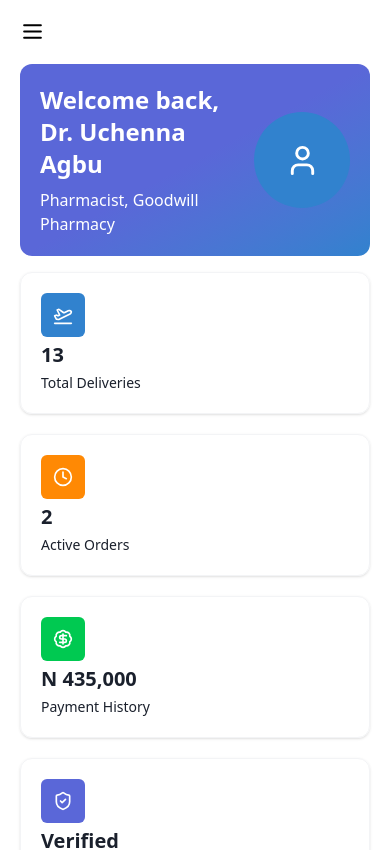
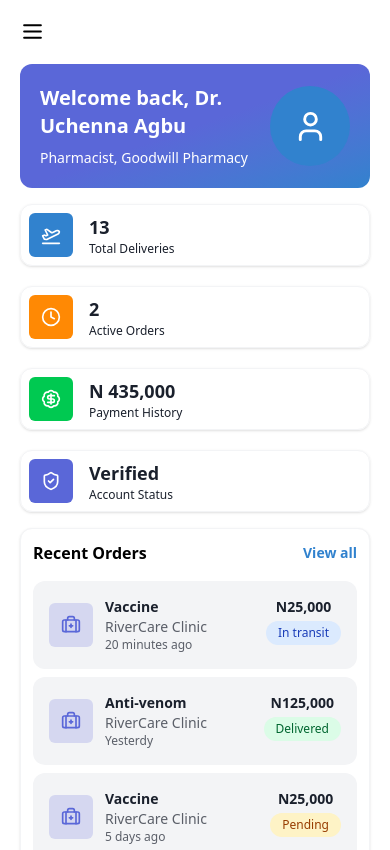
Before and after one commit to Uchenna99/Evtol-Delivery, a React (Vite) app: page /dashboard in a window 390 px wide. Shown: the top 850 px of the page. Built offline with nearby package versions, Linux system fonts and the light colour scheme.

Commit message:
adding dashboard sidebar

```diff
--- a/src/pages/SignupPage.tsx
+++ b/src/pages/SignupPage.tsx
@@ -16,7 +16,7 @@ const SignupPage = () => {
 
   return (
     <>
-        <div className="w-full h-screen bg-background flex max-md:flex-col">
+        <div className="w-full md:h-screen bg-background flex max-md:flex-col">
 
           {/* Left side */}
           <div className="w-full md:w-[40%] h-fit md:h-full flex flex-col items-center justify-center gap-5 py-10 px-5">
--- a/src/pages/dashboard/DashboardHome.tsx
+++ b/src/pages/dashboard/DashboardHome.tsx
@@ -24,15 +24,15 @@ const DashboardHome = () => {
             flex items-center justify-between p-5">
 
             <div className="flex flex-col text-white gap-2">
-                <p className="text-2xl font-semibold">
+                <p className="text-xl md:text-2xl font-semibold">
                     Welcome back, Dr. Uchenna Agbu
                 </p>
-                <p className="">
+                <p className="max-md:text-sm">
                     Pharmacist, Goodwill Pharmacy
                 </p>
             </div>
 
-            <div className="min-w-24 aspect-square rounded-full bg-secondary grid place-items-center text-white">
+            <div className="min-w-20 md:min-w-24 aspect-square rounded-full bg-secondary grid place-items-center text-white">
                 <User size={35}/>
             </div>
         </div>
@@ -41,30 +41,33 @@ const DashboardHome = () => {
         <div className="w-full flex flex-col md:flex-row justify-between gap-5">
             {
                 userStats.map((stat, index)=>(
-                    <div className="flex-1 flex flex-col gap-1 border border-gray-100 shadow-sm rounded-xl p-5" key={index}>
+                    <div className="flex-1 flex md:flex-col md:gap-1 border border-gray-100 shadow-sm rounded-xl p-2 sm:p-5 gap-4"
+                        key={index}>
                         <div className={`w-11 aspect-square rounded-md grid place-items-center text-white ${stat.colour}`}>
                             {stat.icon}
                         </div>
-                        <p className="text-text text-xl font-semibold">
-                            {stat.value}
-                        </p>
-                        <p className="text-text text-sm">
-                            {stat.label}
-                        </p>
+                        <div className="">
+                            <p className="text-text text-lg md:text-xl font-semibold">
+                                {stat.value}
+                            </p>
+                            <p className="text-text text-xs md:text-sm">
+                                {stat.label}
+                            </p>
+                        </div>
                     </div>
                 ))
             }
         </div>
 
 
-        <div className="w-full flex flex-col gap-2 p-5 bg-white border border-gray-100 shadow-sm rounded-xl">
+        <div className="w-full flex flex-col gap-2 p-3 md:p-5 bg-white border border-gray-100 shadow-sm rounded-xl">
 
             <div className="w-full flex justify-between items-center mb-2">
-                <p className="text-lg font-semibold">
+                <p className="md:text-lg font-semibold">
                     Recent Orders
                 </p>
                 <Link to={''} className="text-secondary font-semibold hover:text-primary hover:underline
-                    transition-all duration-200">
+                    transition-all duration-200 max-md:text-sm">
                     View all
                 </Link>
             </div>
```
